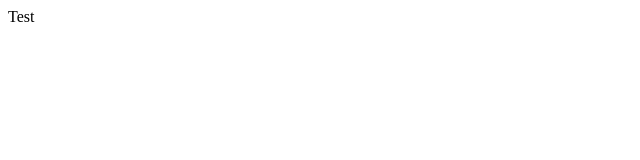
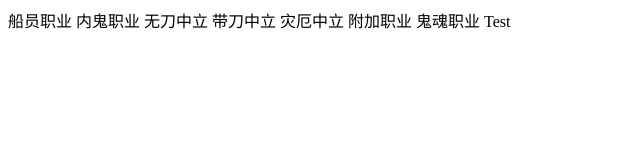
Before and after one commit to NesPlayer/TOH-Optimized_SC, a plain HTML site: page index.html in a window 1280 px wide. Shown: the whole page, without its empty margins (0-640 px from the left). Drawn offline with Linux system fonts and the light colour scheme.

Commit message:
Update index.html

```diff
--- a/index.html
+++ b/index.html
@@ -5,6 +5,14 @@
     <meta name="viewport" content="width=device-width, initial-scale=1.0">
     <title>TOHO简体中文的身份介绍</title>
 </head>
-    <body style="background-color= red;"></body>
+    <body style="background-color= red;">
+    船员职业
+    内鬼职业
+    无刀中立
+    带刀中立
+    灾厄中立
+    附加职业
+    鬼魂职业
+    </body>
 </html>
 Test
```
